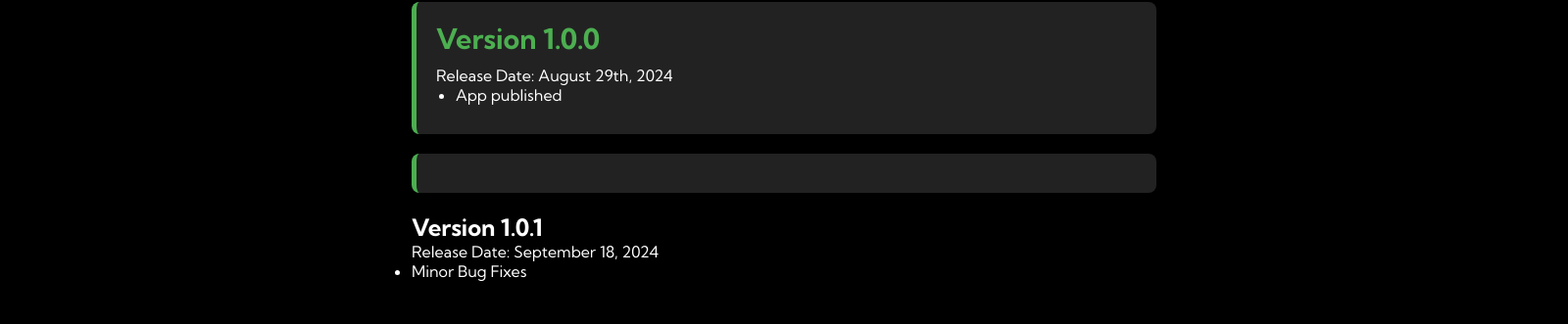
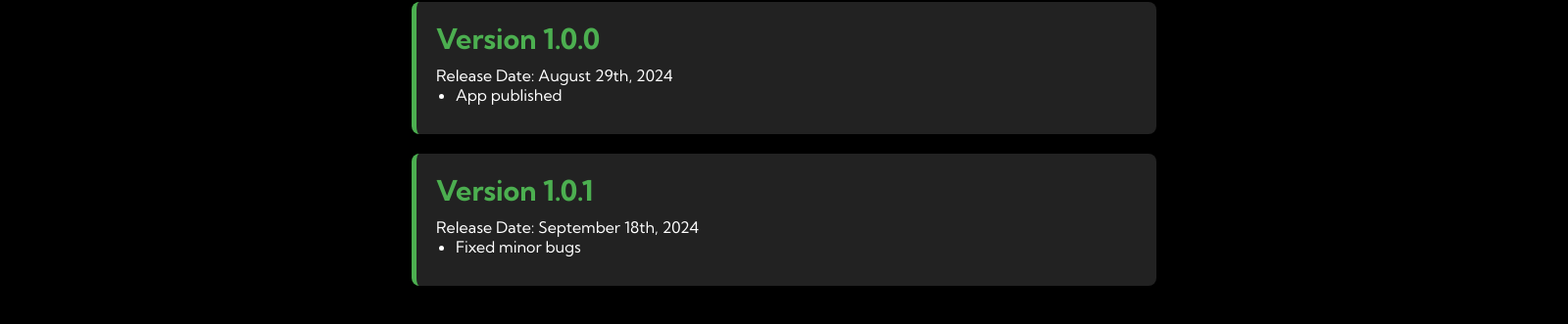
Before and after one commit to awong50/QuotientDB, an Electron app: page src/web/changelog.html in a window 1600 px wide. Shown: the part 217-548 px from the top of the page at 98% size. Drawn offline with Linux system fonts and the light colour scheme.

Commit message:
Fixed bugs

```diff
--- a/src/electron/index.js
+++ b/src/electron/index.js
@@ -13,7 +13,7 @@ const createWindow = () => {
   });
   mainWindow.setMenuBarVisibility(false)
 
-  mainWindow.loadFile(path.join(__dirname, '../web/log_out_state/index.html'));
+  mainWindow.loadFile(path.join(__dirname, '../web/index.html'));
 };
 
 app.whenReady().then(() => {
--- a/src/web/changelog.html
+++ b/src/web/changelog.html
@@ -39,14 +39,13 @@
                 <li>App published</li>
             </ul>
         </div>
-        <div class="changelog-entry"></div>
+        <div class="changelog-entry">
             <h2>Version 1.0.1</h2>
-            <p>Release Date: September 18, 2024</p>
+            <p>Release Date: September 18th, 2024</p>
             <ul>
-                <li>Minor Bug Fixes</li>
+                <li>Fixed minor bugs</li>
             </ul>
         </div>
     </div>
-
 </body>
 </html>
--- a/src/web/styles/changelog_styles.css
+++ b/src/web/styles/changelog_styles.css
@@ -235,8 +235,8 @@
 }
 
 body {
-    background-color: #000000; /* Set the background to black */
-    color: #ffffff; /* Set the default text color to white */
+    background-color: #000000;
+    color: #ffffff;
     font-family: 'Kumbh Sans', sans-serif;
 }
 
@@ -244,7 +244,7 @@ body {
     max-width: 800px;
     margin: 50px auto;
     padding: 20px;
-    background-color: #000; /* Black background */
+    background-color: #000;
     border-radius: 8px;
     box-shadow: 0 2px 10px rgba(0, 0, 0, 0.3);
 }
@@ -253,27 +253,27 @@ body {
     font-size: 2.5rem;
     text-align: center;
     margin-bottom: 20px;
-    color: #4CAF50; /* Green text */
+    color: #4CAF50;
 }
 
 .changelog-entry {
-    background-color: #222; /* Darker black for the entry */
+    background-color: #222;
     padding: 20px;
     margin-bottom: 20px;
     border-radius: 8px;
-    border-left: 5px solid #4CAF50; /* Green border */
+    border-left: 5px solid #4CAF50;
     transition: transform 0.3s ease, box-shadow 0.3s ease;
 }
 
 .changelog-entry h2 {
     font-size: 1.8rem;
     margin-bottom: 10px;
-    color: #4CAF50; /* Green text */
+    color: #4CAF50;
 }
 
 .changelog-entry p, .changelog-entry ul, .changelog-entry li {
     font-size: 1rem;
-    color: #fff; /* White text */
+    color: #fff;
 }
 
 .changelog-entry ul {
@@ -286,6 +286,6 @@ body {
 }
 
 .changelog-entry:hover {
-    transform: scale(1.05); /* Pop effect */
-    box-shadow: 0 4px 15px rgba(0, 255, 102, 0.5); /* Greenish shadow */
+    transform: scale(1.05);
+    box-shadow: 0 4px 15px rgba(0, 255, 102, 0.5);
 }
```
